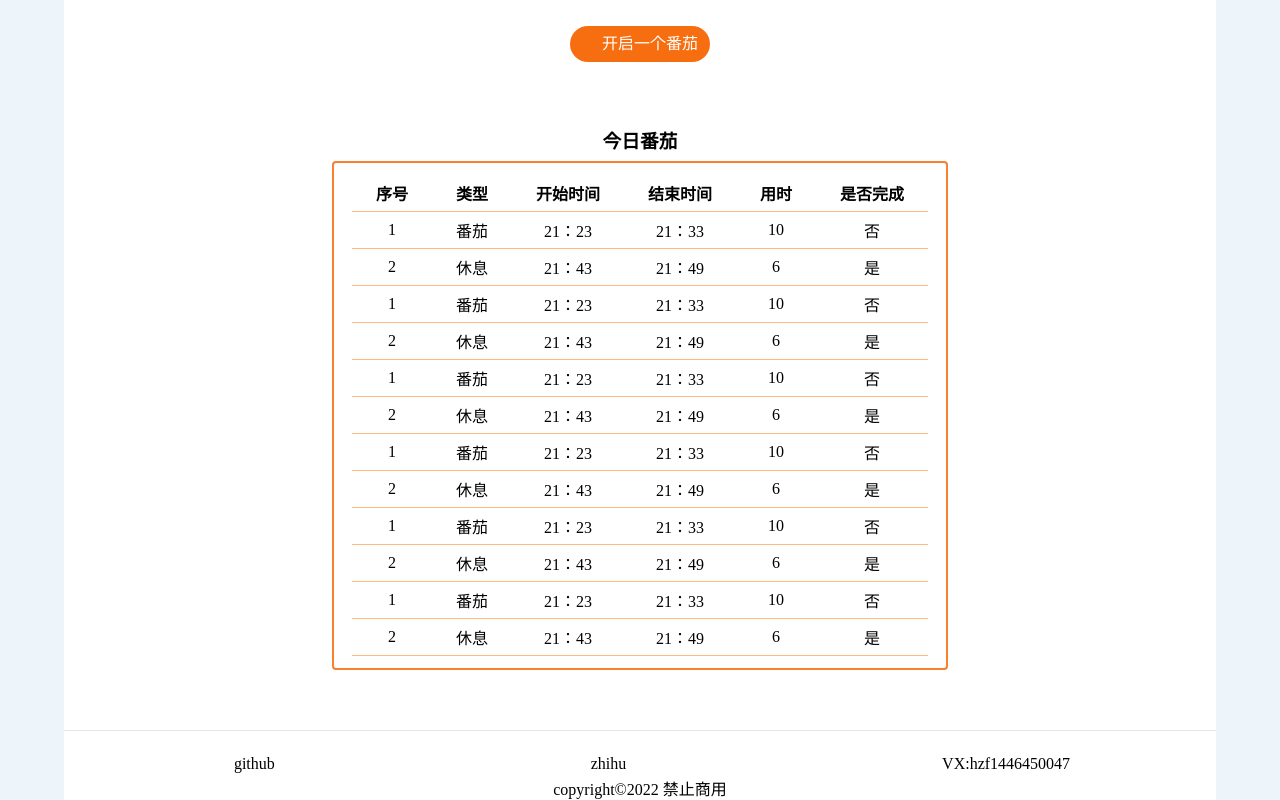
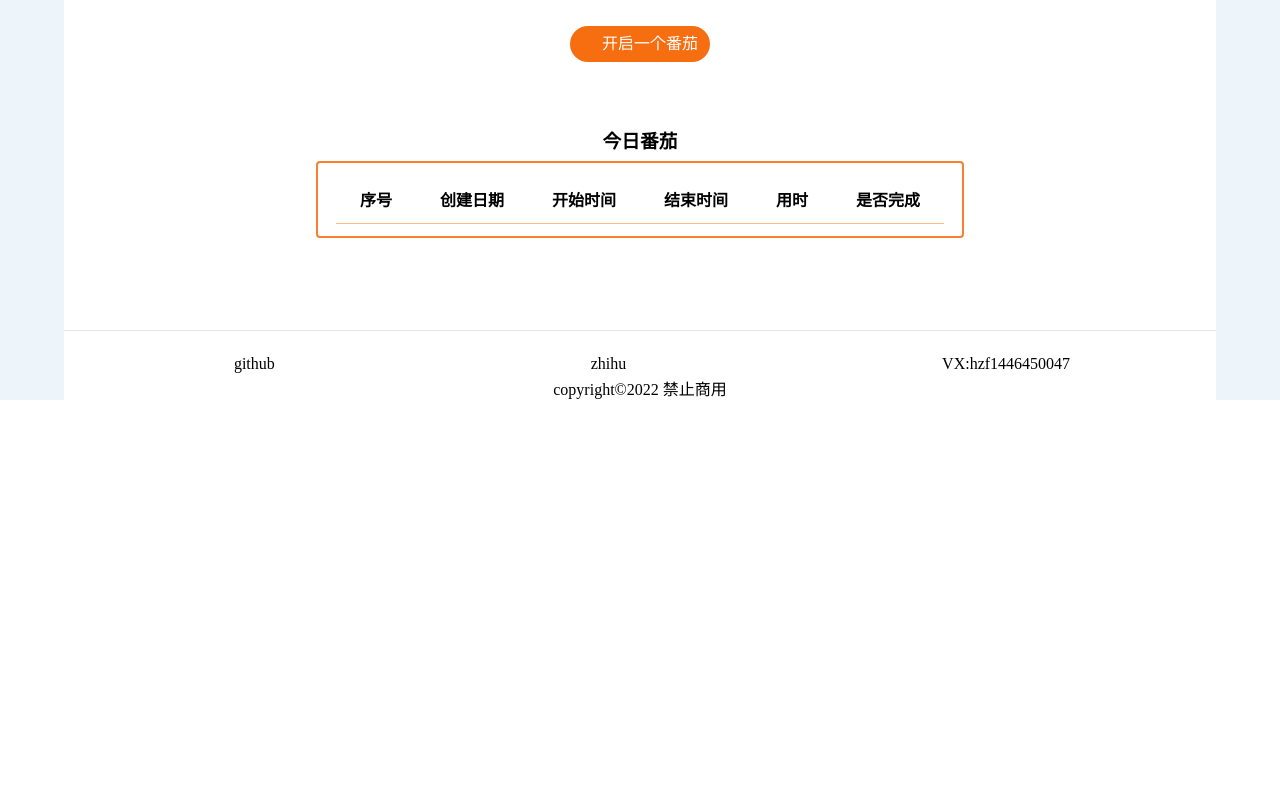
Before and after one commit to 1446450047/Tomato-ToDo, a React (Create React App) app: page /tomato in a window 1280 px wide. Shown: the part 400-1200 px from the top of the page. After the commit the page ends 800 px from the top, so only its background shows below. Built offline with nearby package versions, Linux system fonts and the light colour scheme.

Commit message:
添加tomatoes渲染

```diff
--- a/src/components/main/Tomato.jsx
+++ b/src/components/main/Tomato.jsx
@@ -9,49 +9,55 @@ function Tomato() {
     const [minute, setMinute] = useState(1);
     const [second, setSecond] = useState(0);
     const [intervalId, setIntervalId] = useState(0);
-    const [beginTime,setBeginTime] = useState("")
-    const [doing ,setDoing] = useState(false)
-    let newIntervalId
-    function endTomato(intervalId){
+    const [beginTime, setBeginTime] = useState("");
+    const [doing, setDoing] = useState(false);
+    const [tomatoes, setNewTomatoes] = useState(getTomatoes());
+    console.log(tomatoes);
+    let newIntervalId;
+
+    function endTomato(intervalId) {
         clearInterval(intervalId);
         setIntervalId(0);
         let record = {
-            id:getTomatoId(),
-            type:"tomato",
+            id: getTomatoId(),
+            type: "tomato",
             createDay: beginTime.toLocaleDateString(),
-            beginTime:beginTime.toLocaleTimeString(),
+            beginTime: beginTime.toLocaleTimeString(),
             endTime: new Date().toLocaleTimeString(),
+            cost: (0 - minute) * 60 + 59 - second,
+        };
+        setTomatoes(record);
+        setMinute(1);
+        setSecond(0);
+        setDoing(false);
+    }
+
+    useEffect(() => {
+        if (minute === 0 && second === 0) {
+            endTomato(intervalId);
         }
-        setTomatoes(record)
-        console.log(record);
-        setMinute(1)
-        setSecond(0)
-        setDoing(false)
-    }
-    useEffect(()=>{
-        if(minute === 0 && second ===0){
-            endTomato(intervalId)
-        }
-    },[minute,second])
-
+    }, [minute, second]);
+    useEffect(() => {
+        setNewTomatoes(getTomatoes());
+    }, [intervalId]);
     const handleTomato = () => {
-        setDoing(!doing)
-        setBeginTime(() =>  new Date())
+        setDoing(!doing);
+        setBeginTime(() => new Date());
         if (intervalId) {
-            endTomato(intervalId)
+            endTomato(intervalId);
             return;
         }
-        let m = minute
-        let s = second
+        let m = minute;
+        let s = second;
         newIntervalId = setInterval(() => {
             if (s >= 1) {
-                s--
+                s--;
                 setSecond(prevCount => prevCount - 1);
-            } else if (m >=1) {
-                s = 10
-                m--
+            } else if (m >= 1) {
+                s = 59;
+                m--;
                 //这两个的顺序不能错，因为每次通过写接口改变变量之后都会刷新视图，重新render，如果minute先变为0，second没变为10时，就是 minute = 0 second = 0 会提前结束定时器
-                setSecond(() => 10);
+                setSecond(() => 59);
                 setMinute((minute) => (minute - 1));
             }
         }, 1000);
@@ -65,14 +71,14 @@ function Tomato() {
                 <span>{second}</span>
             </Timing>
             <ButtonGroup>
-                <Button onClick={handleTomato}><Icon symbolName={doing? "end" : "begin"} /> 开启一个番茄</Button>
+                <Button onClick={handleTomato}><Icon symbolName={doing ? "end" : "begin"}/> 开启一个番茄</Button>
             </ButtonGroup>
             <h3>今日番茄</h3>
             <TomatoLists>
                 <thead>
                 <tr>
                     <th>序号</th>
-                    <th>类型</th>
+                    <th>创建日期</th>
                     <th>开始时间</th>
                     <th>结束时间</th>
                     <th>用时</th>
@@ -80,102 +86,16 @@ function Tomato() {
                 </tr>
                 </thead>
                 <tbody>
-                <tr>
-                    <td>1</td>
-                    <td>番茄</td>
-                    <td>21：23</td>
-                    <td>21：33</td>
-                    <td>10</td>
-                    <td>否</td>
-                </tr>
-                <tr>
-                    <td>2</td>
-                    <td>休息</td>
-                    <td>21：43</td>
-                    <td>21：49</td>
-                    <td>6</td>
-                    <td>是</td>
-                </tr>
-                <tr>
-                    <td>1</td>
-                    <td>番茄</td>
-                    <td>21：23</td>
-                    <td>21：33</td>
-                    <td>10</td>
-                    <td>否</td>
-                </tr>
-                <tr>
-                    <td>2</td>
-                    <td>休息</td>
-                    <td>21：43</td>
-                    <td>21：49</td>
-                    <td>6</td>
-                    <td>是</td>
-                </tr>
-                <tr>
-                    <td>1</td>
-                    <td>番茄</td>
-                    <td>21：23</td>
-                    <td>21：33</td>
-                    <td>10</td>
-                    <td>否</td>
-                </tr>
-                <tr>
-                    <td>2</td>
-                    <td>休息</td>
-                    <td>21：43</td>
-                    <td>21：49</td>
-                    <td>6</td>
-                    <td>是</td>
-                </tr>
-                <tr>
-                    <td>1</td>
-                    <td>番茄</td>
-                    <td>21：23</td>
-                    <td>21：33</td>
-                    <td>10</td>
-                    <td>否</td>
-                </tr>
-                <tr>
-                    <td>2</td>
-                    <td>休息</td>
-                    <td>21：43</td>
-                    <td>21：49</td>
-                    <td>6</td>
-                    <td>是</td>
-                </tr>
-                <tr>
-                    <td>1</td>
-                    <td>番茄</td>
-                    <td>21：23</td>
-                    <td>21：33</td>
-                    <td>10</td>
-                    <td>否</td>
-                </tr>
-                <tr>
-                    <td>2</td>
-                    <td>休息</td>
-                    <td>21：43</td>
-                    <td>21：49</td>
-                    <td>6</td>
-                    <td>是</td>
-                </tr>
-                <tr>
-                    <td>1</td>
-                    <td>番茄</td>
-                    <td>21：23</td>
-                    <td>21：33</td>
-                    <td>10</td>
-                    <td>否</td>
-                </tr>
-                <tr>
-                    <td>2</td>
-                    <td>休息</td>
-                    <td>21：43</td>
-                    <td>21：49</td>
-                    <td>6</td>
-                    <td>是</td>
-                </tr>
+                {tomatoes.map(tomato =>
+                    <tr key={tomato.id}>
+                        <td>{tomato.id}</td>
+                        <td>{tomato.createDay}</td>
+                        <td>{tomato.beginTime}</td>
+                        <td>{tomato.endTime}</td>
+                        <td>{`${Math.floor(tomato.cost/ 60) }分${tomato.cost % 60}秒`}</td>
+                        <td>{tomato.cost >= 59 ? "是" : "否"}</td>
+                    </tr>
+                )}
                 </tbody>
 
             </TomatoLists>
@@ -223,7 +143,8 @@ const TomatoLists = styled.table`
   padding: 12px 18px;
   tr{
     th,td{
-       padding: 6px 24px;
+       padding: 12px 24px;
+       white-space: nowrap;
        text-align: center;
        border-bottom: 1px solid #FFBC80;
     }
--- a/src/data.js
+++ b/src/data.js
@@ -25,14 +25,15 @@ const setTask = function(tasks){
 
 
 const getTomatoId = function(){
-     let tomatoId = window.localStorage.getItem("tomatoId") || 1
+     let tomatoId = window.localStorage.getItem("tomatoId") || "1"
     setTomatoId(tomatoId)
-    return tomatoId
+    return JSON.parse(tomatoId)
 }
 
 const setTomatoId = function (tomatoId){
     window.localStorage.setItem("tomatoId",JSON.stringify(++tomatoId))
 }
+
 const getTomatoes = function(){
     return JSON.parse(window.localStorage.getItem("tomatoes") || "[]")
 }
```
